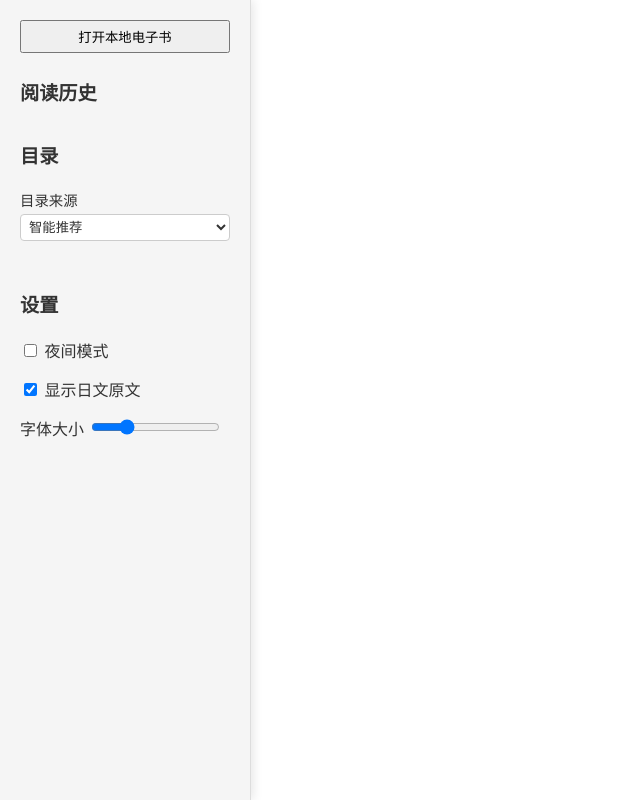
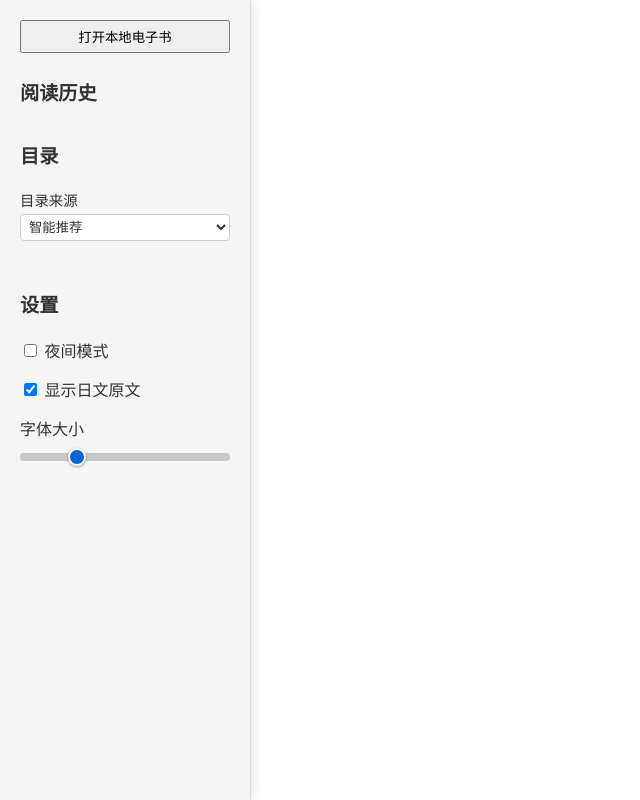
Before and after one commit to AsukirinaAI/epub_viewer, a Flask app: page / in a window 1280 px wide. Shown: the whole page, without its empty margins (0-640 px from the left). Run offline with Flask 3, Linux system fonts and the light colour scheme; data that the repository does not hold is empty.

Commit message:
修复字体大小滑条显示与正文字号控制
Co-Authored-By: Claude Opus 4.7 (1M context) <noreply@anthropic.com>

```diff
--- a/app.py
+++ b/app.py
@@ -322,13 +322,12 @@ def get_book_file(filename, filepath):
                         else:
                             img['xlink:href'] = f"/api/book/{filename}/file/{abs_src}"
 
-                for css in soup.find_all('link', rel='stylesheet'):
-                    href = css.get('href')
-                    if href:
-                        abs_href = os.path.normpath(os.path.join(os.path.dirname(filepath), href)).replace('\\', '/')
-                        css['href'] = f"/api/book/{filename}/file/{abs_href}"
+                for tag in soup.find_all(['link', 'style']):
+                    tag.decompose()
 
-                content = str(soup).encode('utf-8')
+                body = soup.find('body')
+                content_html = ''.join(str(child) for child in (body.contents if body else soup.contents))
+                content = content_html.encode('utf-8')
                 return content, 200, {'Content-Type': 'text/html; charset=utf-8'}
 
             mime_type = 'application/octet-stream'
--- a/static/css/style.css
+++ b/static/css/style.css
@@ -48,6 +48,7 @@ body {
 }
 
 .sidebar-content {
+    box-sizing: border-box;
     padding: 20px;
     height: 100%;
     overflow-y: auto;
@@ -81,6 +82,10 @@ body {
     line-height: 1.8;
 }
 
+#reader-content * {
+    font-size: inherit !important;
+}
+
 .toc-source-control {
     display: flex;
     flex-direction: column;
@@ -94,6 +99,63 @@ body {
     background-color: var(--bg-color);
     border: 1px solid #ccc;
     border-radius: 4px;
+}
+
+.setting-control {
+    display: flex;
+    flex-direction: column;
+    gap: 6px;
+}
+
+#font-size {
+    display: block;
+    width: 100%;
+    height: 22px;
+    margin: 0;
+    cursor: pointer;
+    accent-color: #0066cc;
+    background: transparent;
+    appearance: none;
+}
+
+#font-size::-webkit-slider-runnable-track {
+    height: 8px;
+    background: #c8c8c8;
+    border-radius: 999px;
+}
+
+#font-size::-webkit-slider-thumb {
+    appearance: none;
+    width: 18px;
+    height: 18px;
+    margin-top: -5px;
+    background: #0066cc;
+    border: 2px solid #ffffff;
+    border-radius: 50%;
+    box-shadow: 0 1px 3px rgba(0, 0, 0, 0.35);
+}
+
+#font-size::-moz-range-track {
+    height: 8px;
+    background: #c8c8c8;
+    border-radius: 999px;
+}
+
+#font-size::-moz-range-thumb {
+    width: 18px;
+    height: 18px;
+    background: #0066cc;
+    border: 2px solid #ffffff;
+    border-radius: 50%;
+    box-shadow: 0 1px 3px rgba(0, 0, 0, 0.35);
+}
+
+[data-theme="dark"] #font-size::-webkit-slider-runnable-track {
+    background: #666666;
+}
+
+[data-theme="dark"] #font-size::-moz-range-track {
+    background: #666666;
 }
 
 #toc-source-hint {
--- a/templates/index.html
+++ b/templates/index.html
@@ -38,8 +38,8 @@
             <div>
                 <label><input type="checkbox" id="jp-toggle" checked> 显示日文原文</label>
             </div>
-            <div>
-                <label>字体大小</label>
+            <div class="setting-control">
+                <label for="font-size">字体大小</label>
                 <input type="range" id="font-size" min="12" max="36" value="18">
             </div>
         </div>
```
Also changed, not shown: 1 other file.
